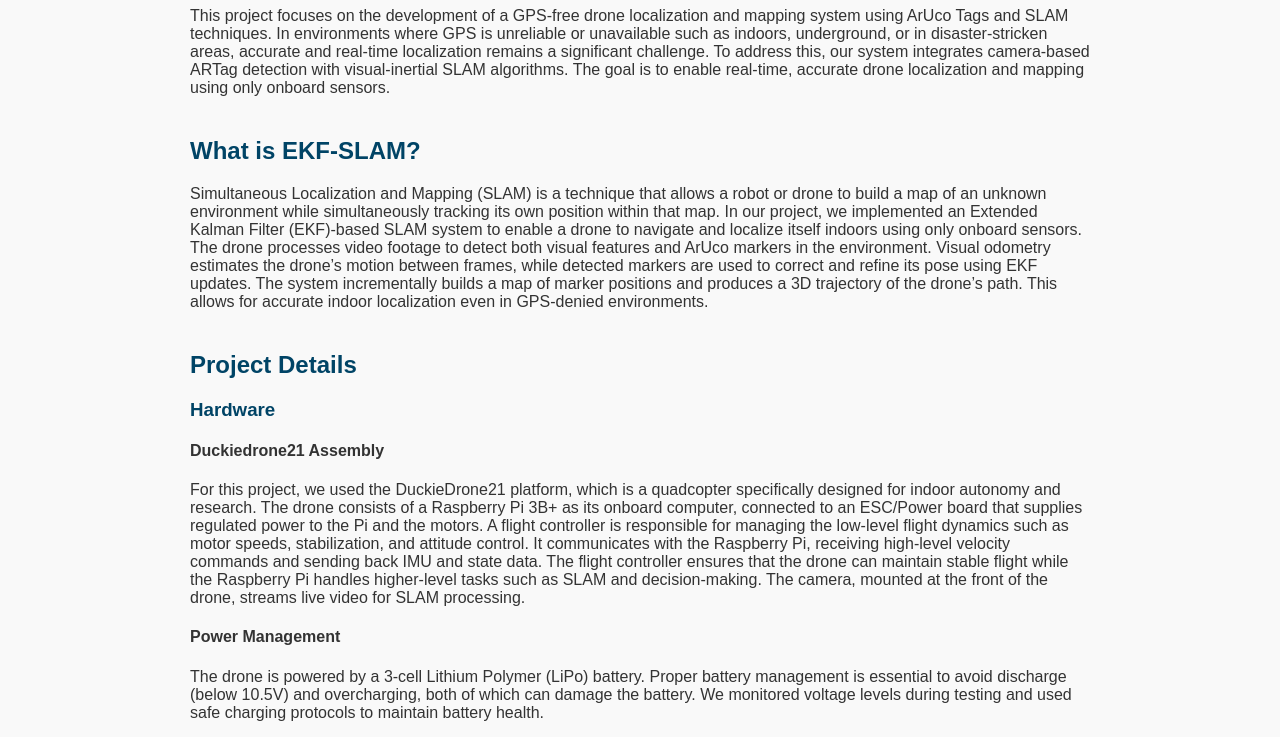
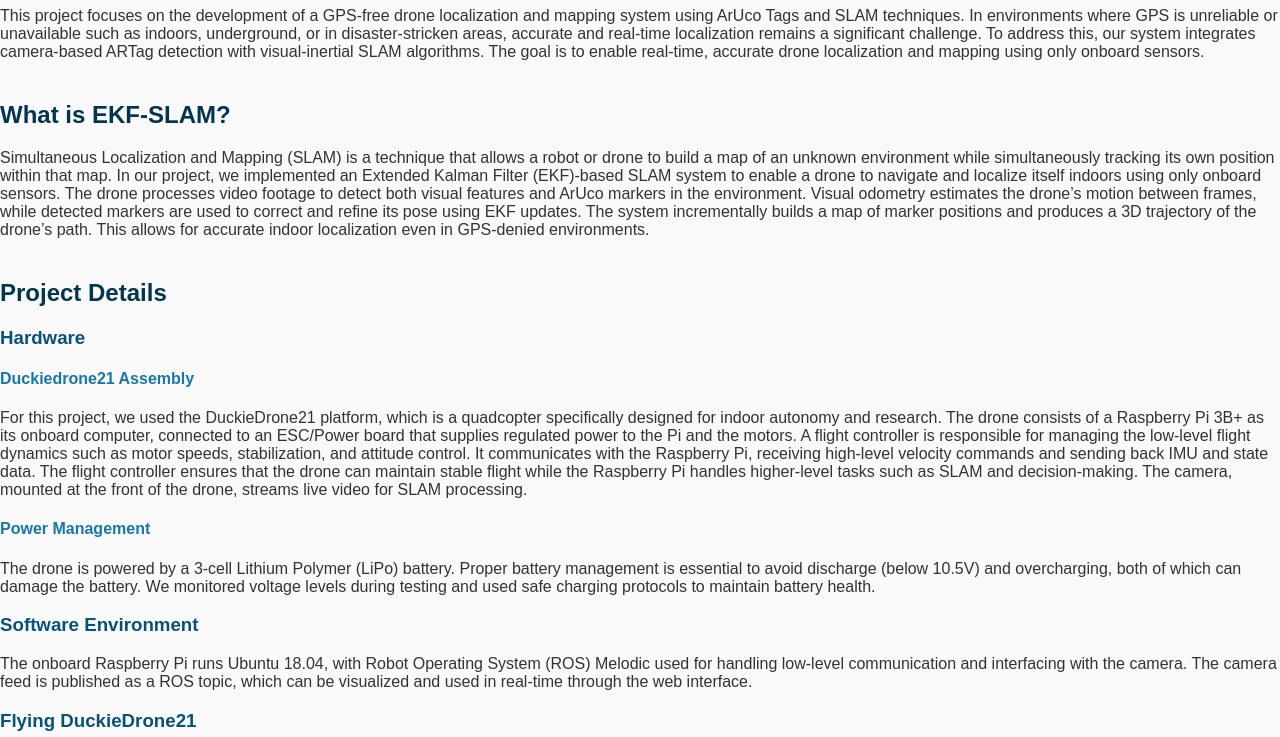
Before and after one commit to dncaa/ArUco-SLAM-Webpage, a plain HTML site: page index.html in a window 1280 px wide. Shown: the part 133-870 px from the top of the page. Drawn offline with Linux system fonts and the light colour scheme.

Commit message:
github repo added

```diff
--- a/index.html
+++ b/index.html
@@ -12,6 +12,7 @@
     <a href="#info">Information</a>
     <a href="#media">Gallery</a>
     <a href="poster.pdf">Poster</a>
+    <a href="https://github.com/ecemsl/DuckieDroneSlam" target="_blank">GitHub</a>
   </nav>
 
   <div class="container">
--- a/style.css
+++ b/style.css
@@ -6,7 +6,7 @@ body {
 }
 
 .container {
-  max-width: 900px;
+  max-width: 1300px;
   margin: auto;
   padding-top: 60px; /* space below fixed navbar */
 }
@@ -43,8 +43,17 @@ header, section, footer {
   margin-bottom: 40px;
 }
 
-h1, h2, h3 {
-  color: #004466;
+h1, h2 {
+  color: #02354e;
+}
+
+
+h3 {
+  color: #075277;
+}
+
+h4 {
+  color: #1778a8;
 }
 
 img {
```
